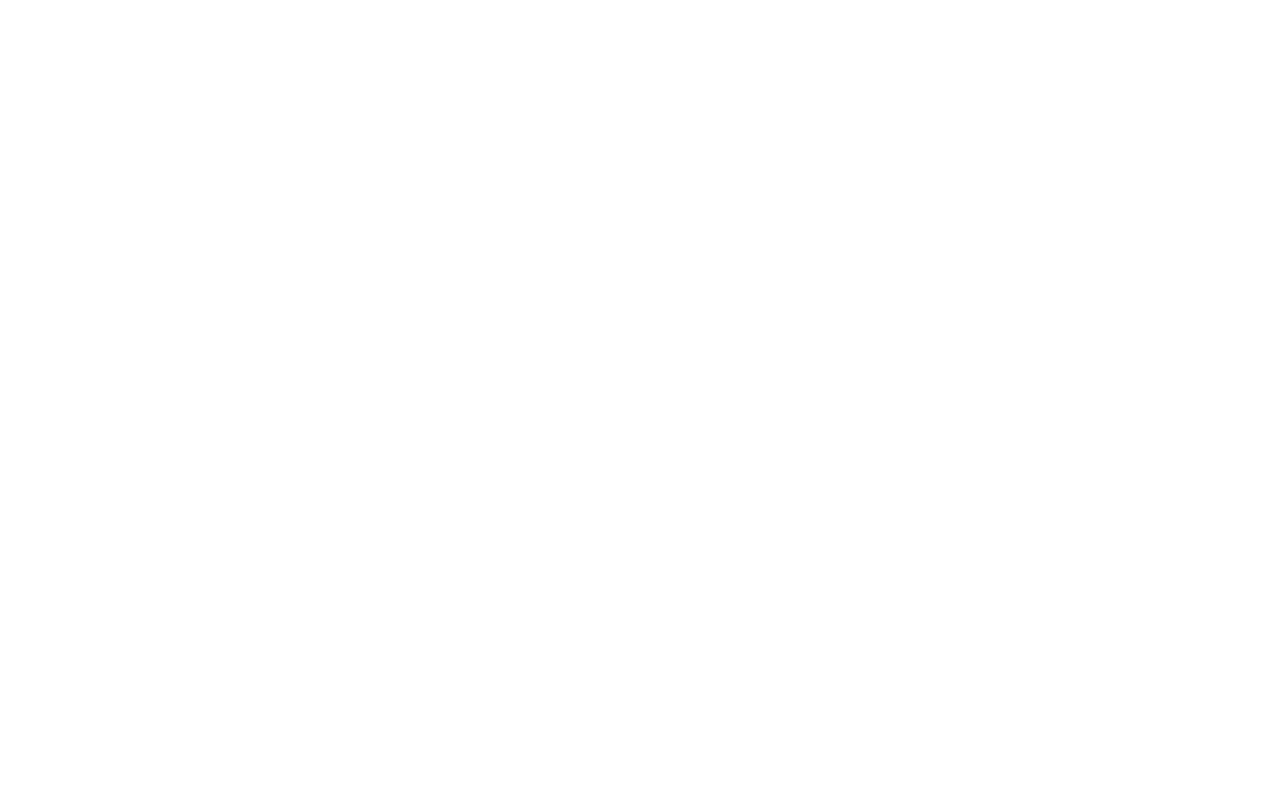
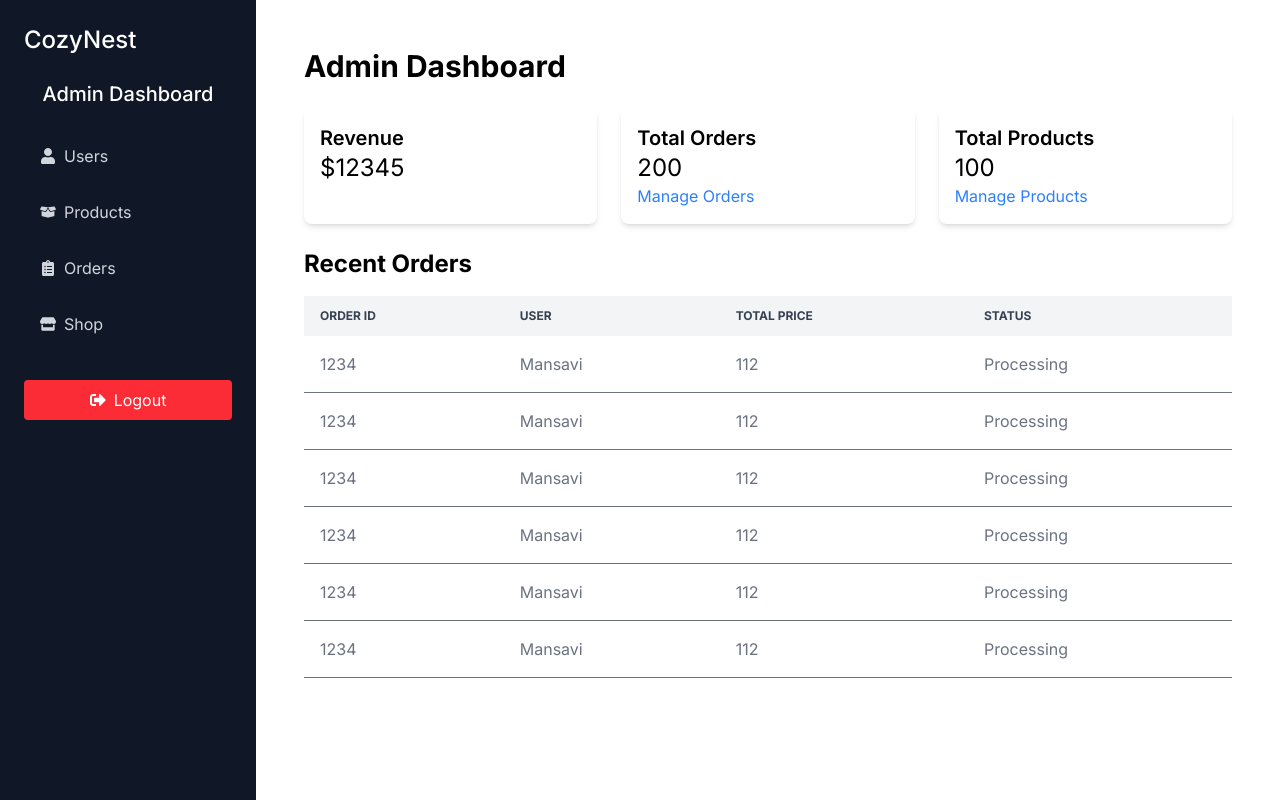
Before and after one commit to mansavigarg/CozyNest, a React (Vite) app in the folder frontend/: page /admin in a window 1280 px wide. Before the commit this address had no page. Built offline with nearby package versions, Linux system fonts and the light colour scheme.

Commit message:
AdminHomePage

```diff
--- a/frontend/src/App.jsx
+++ b/frontend/src/App.jsx
@@ -1,7 +1,7 @@
 import { BrowserRouter, Route, Routes } from "react-router-dom";
 import UserLayout from "./components/Layout/UserLayout";
 import Home from "./pages/Home";
-import { Toaster } from "sonner"
+import { Toaster } from "sonner";
 import Login from "./pages/Login";
 import Register from "./pages/Register";
 import Profile from "./pages/Profile";
@@ -11,12 +11,14 @@
 import OrderConfirmation from "./pages/OrderConfirmation";
 import OrderDetails from "./pages/OrderDetails";
 import MyOrdersPage from "./pages/MyOrdersPage";
+import AdminLayout from "./components/Admin/AdminLayout";
+import AdminHomePage from "./pages/AdminHomePage";
 
 function App() {
   return (
     <>
       <BrowserRouter>
-      <Toaster position="top-right" richColors />
+        <Toaster position="top-right" richColors />
         <Routes>
           <Route path="/" element={<UserLayout />}>
             {/* User Layout */}
@@ -24,14 +26,20 @@
             <Route path="login" element={<Login />} />
             <Route path="register" element={<Register />} />
             <Route path="profile" element={<Profile />} />
-            <Route path="collections/:collection" element={<CollectionPage />} />
+            <Route
+              path="collections/:collection"
+              element={<CollectionPage />}
+            />
             <Route path="product/:id" element={<ProductDetails />} />
             <Route path="checkout" element={<Checkout />} />
-            <Route path="/order-confirmation" element={<OrderConfirmation/>} />
+            <Route path="/order-confirmation" element={<OrderConfirmation />} />
             <Route path="/order/:id" element={<OrderDetails />} />
             <Route path="/my-orders" element={<MyOrdersPage />} />
           </Route>
-          <Route>{/* Admin Layout */}</Route>
+          <Route path="/admin" element={<AdminLayout />}>
+            {/* Admin Layout */}
+            <Route index element={<AdminHomePage />} />
+          </Route>
         </Routes>
       </BrowserRouter>
     </>
--- /dev/null
+++ b/frontend/src/components/Admin/AdminLayout.jsx
@@ -0,0 +1,42 @@
+import React, { useState } from "react";
+import { FaBars } from "react-icons/fa";
+import AdminSidebar from "./AdminSidebar";
+import { Outlet } from "react-router-dom";
+
+const AdminLayout = () => {
+  const [isSidebarOpen, setIsSidebarOpen] = useState(false);
+
+  const toggleSideBar = () => {
+    setIsSidebarOpen(!isSidebarOpen);
+  };
+
+  return (
+    <div className=" min-h-screen flex flex-col md:flex-row relative">
+      {/* Mobile toggle button */}
+      <div className=" flex md:hidden p-4 bg-gray-900 text-white z-20">
+        <button onClick={toggleSideBar}>
+          <FaBars size={24} />
+        </button>
+        <h1 className=" ml-4 text-xl font-medium">Admin Dashboard</h1>
+      </div>
+
+      {/* Overlay for mobile sidebar */}
+      {isSidebarOpen && (
+        <div className=" fixed inset-0 z-20 bg-black opacity-50 md:hidden" onClick={toggleSideBar}></div>
+      ) }
+
+      {/* sidebar */}
+      <div className={`bg-gray-900 w-64 min-h-screen text-white absolute md:relative transform ${isSidebarOpen ? "translate-x-0" : "-translate-x-full" }  transition-transform duration-300 md:translate-x-0 md:static md:block z-20`}>
+        {/* sidebar component */}
+        <AdminSidebar />
+      </div>
+
+      {/* Main content */}
+      <div className=" flex-grow p-6 overflow-auto">
+        <Outlet />
+      </div>
+    </div>
+  );
+};
+
+export default AdminLayout;
--- /dev/null
+++ b/frontend/src/components/Admin/AdminSidebar.jsx
@@ -0,0 +1,76 @@
+import React from "react";
+import { FaBoxOpen, FaClipboardList, FaSignOutAlt, FaStore, FaUser } from "react-icons/fa";
+import { Link, NavLink, useNavigate } from "react-router-dom";
+
+const AdminSidebar = () => {
+    const navigate = useNavigate();
+    const handleLogout = () => {
+        navigate("/")
+    }
+  return (
+    <div className=" p-6 ">
+      <div className=" mb-6">
+        <Link to="/admin" className=" text-2xl font-medium">
+          CozyNest
+        </Link>
+      </div>
+      <h2 className=" text-xl font-medium mb-6 text-center">Admin Dashboard</h2>
+
+      <nav className=" flex flex-col space-y-2">
+        <NavLink
+          to="/admin/users"
+          className={({ isActive }) =>
+            isActive
+              ? "bg-gray-700 text-white py-3 px-4 rounded flex items-center space-x-2"
+              : "text-gray-300 hover:bg-gray-700 hover:text-white py-3 px-4 rounded flex items-center space-x-2"
+          }
+        >
+          <FaUser />
+          <span>Users</span>
+        </NavLink>
+        <NavLink
+          to="/admin/products"
+          className={({ isActive }) =>
+            isActive
+              ? "bg-gray-700 text-white py-3 px-4 rounded flex items-center space-x-2"
+              : "text-gray-300 hover:bg-gray-700 hover:text-white py-3 px-4 rounded flex items-center space-x-2"
+          }
+        >
+          <FaBoxOpen />
+          <span>Products</span>
+        </NavLink>
+        <NavLink
+          to="/admin/orders"
+          className={({ isActive }) =>
+            isActive
+              ? "bg-gray-700 text-white py-3 px-4 rounded flex items-center space-x-2"
+              : "text-gray-300 hover:bg-gray-700 hover:text-white py-3 px-4 rounded flex items-center space-x-2"
+          }
+        >
+          <FaClipboardList />
+          <span>Orders</span>
+        </NavLink>
+        <NavLink
+          to="/"
+          className={({ isActive }) =>
+            isActive
+              ? "bg-gray-700 text-white py-3 px-4 rounded flex items-center space-x-2"
+              : "text-gray-300 hover:bg-gray-700 hover:text-white py-3 px-4 rounded flex items-center space-x-2"
+          }
+        >
+          <FaStore />
+          <span>Shop</span>
+        </NavLink>
+
+        <div className=" mt-6">
+            <button onClick={handleLogout} className=" w-full bg-red-500 hover:bg-red-600 text-white py-2 rounded flex items-center justify-center space-x-2">
+                <FaSignOutAlt />
+                <span>Logout</span>
+            </button>
+        </div>
+      </nav>
+    </div>
+  );
+};
+
+export default AdminSidebar;
--- a/frontend/src/components/Cart/PayPalButton.jsx
+++ b/frontend/src/components/Cart/PayPalButton.jsx
@@ -3,7 +3,9 @@
 
 const PayPalButton = ({ amount, onSuccess, onError }) => {
   return (
-    <PayPalScriptProvider options={{ "client-id": "ASi9bgKf-LlvXEtEiCKsb8sYL_BQGHNE5IV-Kr05coGY0_8UqVLSaB4d-NjdlW5gI1NEhYypXbhYtWub" }}>
+    <PayPalScriptProvider
+      options={{ "client-id": import.meta.env.VITE_PAYPAL_CLIENTID }}
+    >
       <PayPalButtons
         style={{ layout: "vertical" }}
         createOrder={(data, actions) => {
--- /dev/null
+++ b/frontend/src/pages/AdminHomePage.jsx
@@ -0,0 +1,119 @@
+import React from "react";
+import { Link } from "react-router-dom";
+
+const AdminHomePage = () => {
+  const orders = [
+    {
+      _id: 1234,
+      user: {
+        name: "Mansavi",
+      },
+      totalPrice: 112,
+      status: "Processing",
+    },
+    {
+      _id: 1234,
+      user: {
+        name: "Mansavi",
+      },
+      totalPrice: 112,
+      status: "Processing",
+    },
+    {
+      _id: 1234,
+      user: {
+        name: "Mansavi",
+      },
+      totalPrice: 112,
+      status: "Processing",
+    },
+    {
+      _id: 1234,
+      user: {
+        name: "Mansavi",
+      },
+      totalPrice: 112,
+      status: "Processing",
+    },
+    {
+      _id: 1234,
+      user: {
+        name: "Mansavi",
+      },
+      totalPrice: 112,
+      status: "Processing",
+    },
+    {
+      _id: 1234,
+      user: {
+        name: "Mansavi",
+      },
+      totalPrice: 112,
+      status: "Processing",
+    },
+  ];
+
+  return (
+    <div className=" max-w-7xl mx-auto p-6">
+      <h1 className=" text-3xl font-bold mb-6">Admin Dashboard</h1>
+      <div className="grid grid-cols-1 sm:grid-cols-2 lg:grid-cols-3 gap-6">
+        <div className=" p-4 shadow-md rounded-lg">
+          <h2 className=" text-xl font-semibold"> Revenue</h2>
+          <p className=" text-2xl">$12345</p>
+        </div>
+        <div className=" p-4 shadow-md rounded-lg">
+          <h2 className=" text-xl font-semibold"> Total Orders</h2>
+          <p className=" text-2xl">200</p>
+          <Link to="/admin/orders" className=" text-blue-500 hover:underline">
+            Manage Orders
+          </Link>
+        </div>
+        <div className=" p-4 shadow-md rounded-lg">
+          <h2 className=" text-xl font-semibold"> Total Products</h2>
+          <p className=" text-2xl">100</p>
+          <Link to="/admin/products" className=" text-blue-500 hover:underline">
+            Manage Products
+          </Link>
+        </div>
+      </div>
+      <div className="mt-6 ">
+        <h2 className=" text-2xl font-bold mb-4 ">Recent Orders</h2>
+        <div className=" overflow-x-auto">
+          <table className=" min-w-full text-left text-gray-500">
+            <thead className=" bg-gray-100 text-xs uppercase text-gray-700">
+              <tr>
+                <th className=" py-3 px-4">Order ID</th>
+                <th className=" py-3 px-4">User</th>
+                <th className=" py-3 px-4">Total Price</th>
+                <th className=" py-3 px-4">Status</th>
+              </tr>
+            </thead>
+            <tbody>
+              {orders.length > 0 ? (
+                orders.map((order) => (
+                  <tr
+                    key={order._id}
+                    className=" border-b hover:bg-gray-50 cursor-pointer"
+                  >
+                    <td className="p-4">{order._id}</td>
+                    <td className="p-4">{order.user.name}</td>
+                    <td className="p-4">{order.totalPrice}</td>
+                    <td className="p-4">{order.status}</td>
+                  </tr>
+                ))
+              ) : (
+                <tr>
+                  <td colSpan={4} className=" p-4 text-center text-gray-500">
+                    NO recent orders found.
+                  </td>
+                </tr>
+              )}
+            </tbody>
+          </table>
+        </div>
+      </div>
+    </div>
+  );
+};
+
+export default AdminHomePage;
```
